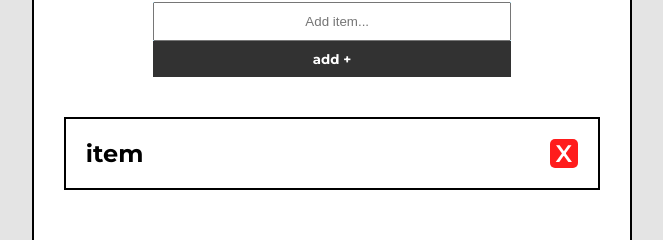
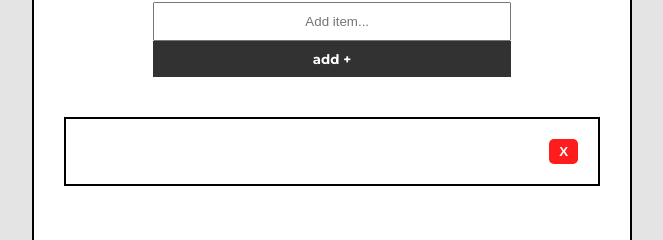
Before and after one commit to NemesOliver/react-shopping-list, a React (Create React App) app: page / in a window 1280 px wide. Shown: the part 200-440 px from the top of the page, without its empty margins (308-971 px from the left). Built offline with nearby package versions, Linux system fonts and the light colour scheme.

Commit message:
setItems to input

```diff
--- a/src/App.css
+++ b/src/App.css
@@ -80,15 +80,18 @@
   font-weight: 700;
 }
 
-.shopping-container .item-list .item a {
+.shopping-container .item-list .item button {
   text-decoration: none;
   font-weight: 600;
   color: white;
   background: #ff1c1c;
-  padding: 0 0.6rem;
+  padding: 0.5rem 1rem;
   border-radius: 5px;
   -webkit-transition: 0.3s;
   transition: 0.3s;
+  outline: none;
+  border: none;
+  cursor: pointer;
 }
 
 .shopping-container .item-list .item a:hover {
--- a/src/App.js
+++ b/src/App.js
@@ -1,15 +1,32 @@
 import "./App.css";
+//import state
+import React, { useState } from "react";
 //components
 import Header from "./components/Header";
 import AddItem from "./components/AddItem";
 import ItemList from "./components/ItemList";
 
 function App() {
+  //state
+  const [input, setInput] = useState("");
+  const [items, setItems] = useState([]);
+  //functions
+  const addToStatehandler = (e) => {
+    e.preventDefault();
+    // push inputs in the array **
+    setItems();
+  };
   return (
     <div className="shopping-container">
       <Header />
-      <AddItem />
-      <ItemList />
+      <AddItem
+        addToStatehandler={addToStatehandler}
+        input={input}
+        setInput={setInput}
+        setItems={setItems}
+        items={items}
+      />
+      <ItemList input={input} />
     </div>
   );
 }
--- a/src/components/AddItem.js
+++ b/src/components/AddItem.js
@@ -1,10 +1,15 @@
 //add item component
 
-const AddItem = () => {
+const AddItem = ({ addToStatehandler, setInput }) => {
   return (
-    <form>
-      <input class="userInput" type="text" placeholder="   Add item..." />
-      <button type="submit">add +</button>
+    <form onSubmit={addToStatehandler}>
+      <input
+        onChange={(e) => setInput(e.target.value)}
+        className="userInput"
+        type="text"
+        placeholder="   Add item..."
+      />
+      <button>add +</button>
     </form>
   );
 };
--- a/src/components/Item.js
+++ b/src/components/Item.js
@@ -1,10 +1,10 @@
 // each item
 
-const Item = () => {
+const Item = ({input}) => {
   return (
-    <div class="item">
-      <p>item</p>
-      <a href="#">X</a>
+    <div className="item">
+      <p>{input}</p>
+      <button href="#">X</button>
     </div>
   );
 };
--- a/src/components/ItemList.js
+++ b/src/components/ItemList.js
@@ -3,10 +3,10 @@
 //imports
 import Item from "./Item";
 
-const ItemList = () => {
+const ItemList = ({ input }) => {
   return (
     <div className="item-list">
-      <Item />
+      <Item input={input}/>
     </div>
   );
 };
```
